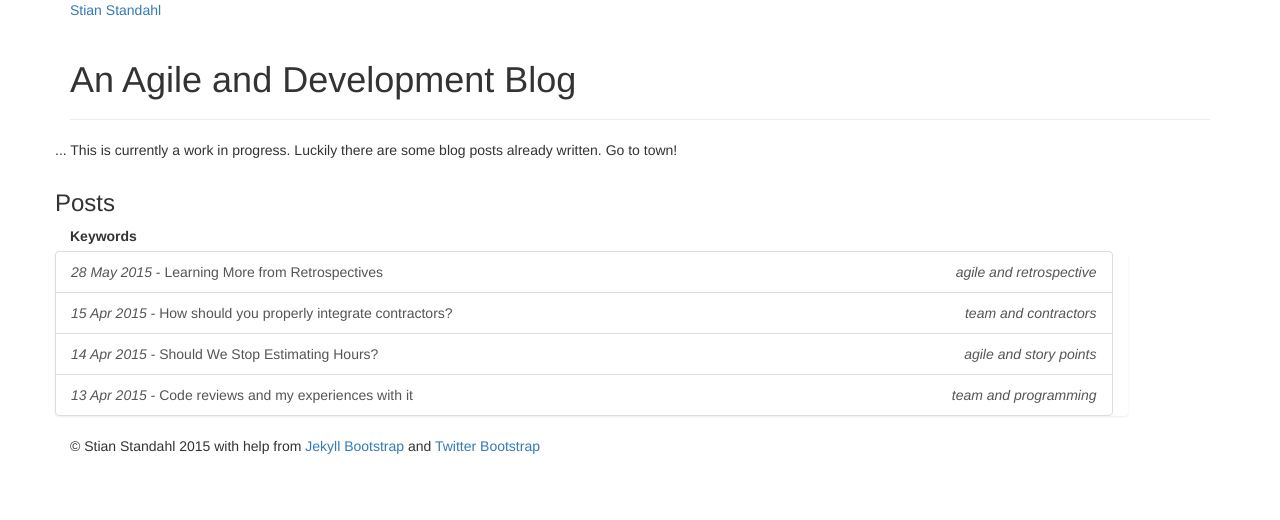
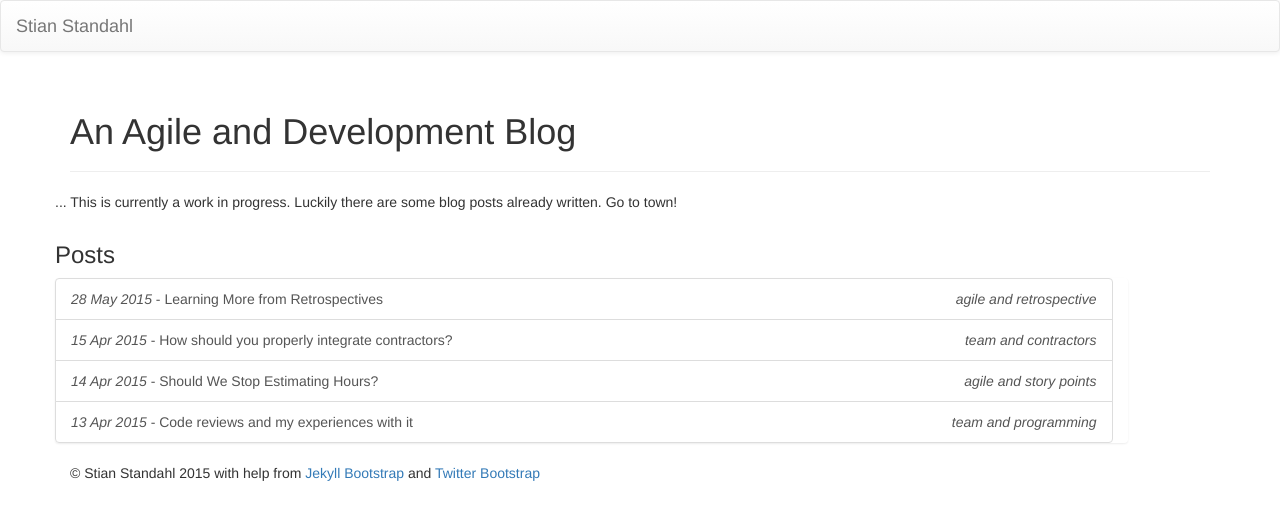
Before and after one commit to stiasta/stiasta.github.io, a Jekyll site: the page built from index.md, in a window 1280 px wide. Shown: the top 520 px of the page. Built offline with Jekyll 4.4.1, drawn with Linux system fonts in a browser that asks for light colours; nearby versions of some CDN libraries.

Commit message:
more responsiveness

```diff
--- a/_includes/themes/twitter/default.html
+++ b/_includes/themes/twitter/default.html
@@ -13,46 +13,26 @@
       <script src="http://html5shim.googlecode.com/svn/trunk/html5.js"></script>
     <![endif]-->
 
-    <!-- Le styles -->
-    <link href="{{ ASSET_PATH }}/css/1.4.0/bootstrap.css" rel="stylesheet">
-    <link href="{{ ASSET_PATH }}/css/style.css?body=1" rel="stylesheet" type="text/css" media="all">
-
     <!-- Latest compiled and minified CSS -->
     <link rel="stylesheet" href="https://maxcdn.bootstrapcdn.com/bootstrap/3.3.4/css/bootstrap.min.css">
 
     <!-- Optional theme -->
     <link rel="stylesheet" href="https://maxcdn.bootstrapcdn.com/bootstrap/3.3.4/css/bootstrap-theme.min.css">
-
-    <!-- Latest compiled and minified JavaScript -->
-    <script src="https://ajax.googleapis.com/ajax/libs/jquery/2.1.4/jquery.min.js"></script>
-    <script src="https://maxcdn.bootstrapcdn.com/bootstrap/3.3.4/js/bootstrap.min.js"></script>
-
-    <!-- Le fav and touch icons -->
-  <!-- Update these with your own images
-    <link rel="shortcut icon" href="images/favicon.ico">
-    <link rel="apple-touch-icon" href="images/apple-touch-icon.png">
-    <link rel="apple-touch-icon" sizes="72x72" href="images/apple-touch-icon-72x72.png">
-    <link rel="apple-touch-icon" sizes="114x114" href="images/apple-touch-icon-114x114.png">
-  -->
   </head>
 
   <body>
 
-    <div class="topbar">
-      <div class="fill">
-        <div class="container">
-          <a class="brand" href="{{ HOME_PATH }}">{{ site.title }}</a>
-          <!-- <ul class="nav">
-            {% assign pages_list = site.pages %}
-            {% assign group = 'navigation' %}
-            {% include JB/pages_list %}
-          </ul> -->
+    <nav class="navbar navbar-default">
+      <div class="container-fluid">
+        <div class="navbar-header">
+          <a class="navbar-brand" href="{{ HOME_PATH }}">
+            {{ site.title }}
+          </a>
         </div>
       </div>
-    </div>
+    </nav>
 
     <div class="container">
-
       <div class="content">
         {{ content }}
       </div>
@@ -67,5 +47,8 @@
     </div> <!-- /container -->
 
     {% include JB/analytics %}
+
+    <script src="https://ajax.googleapis.com/ajax/libs/jquery/2.1.4/jquery.min.js"></script>
+    <script src="https://maxcdn.bootstrapcdn.com/bootstrap/3.3.4/js/bootstrap.min.js"></script>
   </body>
 </html>
--- a/_includes/themes/twitter/page.html
+++ b/_includes/themes/twitter/page.html
@@ -1,5 +1,5 @@
 <div class="page-header">
-  <h1>{{ page.title }} <!--<small>by Stian Standahl</small>--></h1>
+  <h1>{{ page.title }}</h1>
 </div>
 
 <div class="row">
--- a/index.md
+++ b/index.md
@@ -14,11 +14,11 @@
             </header>
         </div>
         <section>
-            <div class="row">
-                <label class="col-xs-10 col-sm-11 col-md-11">
+            <!--<div class="row">
+                <label class="hidden-xs col-xs-10 col-sm-11 col-md-11">
                     Keywords
                 </label>
-            </div>
+            </div>-->
             <div class="row">
                 <div class="list-group col-xs-10 col-sm-11 col-md-11">
                     {% for post in site.posts %}
@@ -26,7 +26,7 @@
                        href="{{ post.url }}">
                         <i>{{ post.date | date_to_string }}</i> - {{ post.title }}
 
-                        <i class="pull-right">
+                        <i class="hidden-xs pull-right">
                             {{ post.categories | array_to_sentence_string }}
                         </i>
                     </a>
```
Also changed, not shown: _includes/themes/twitter/post.html (+4 -4 lines).
